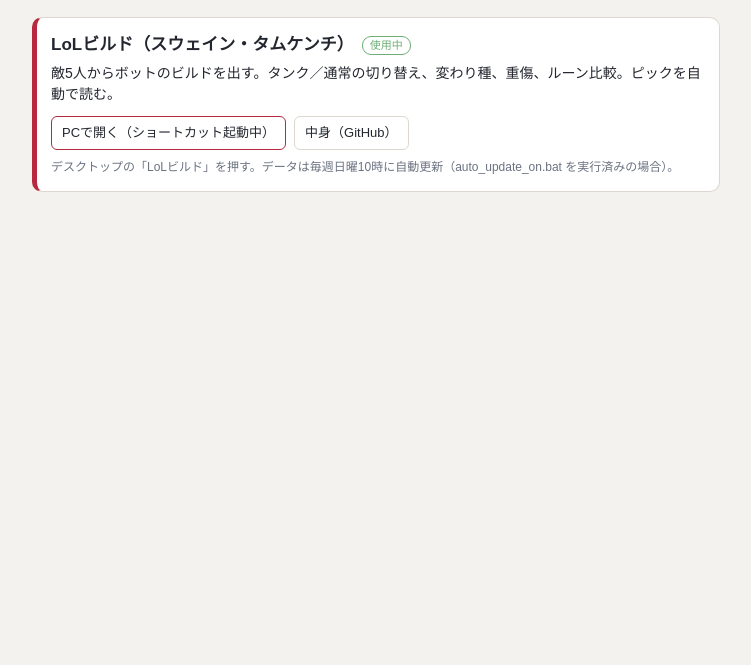
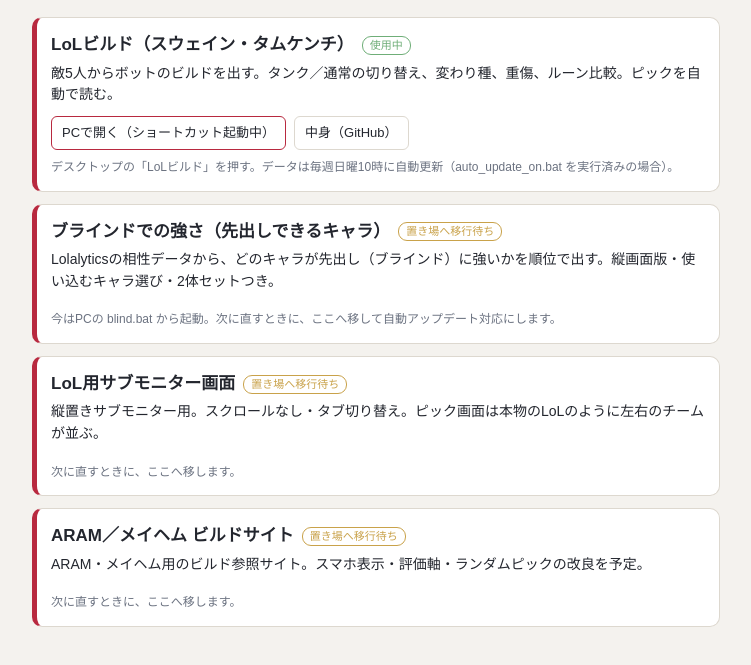
Before and after one commit to nekotenn/lolbuild, a plain HTML site: page tools.html in a window 1280 px wide. Shown: the part 83-748 px from the top of the page, without its empty margins (264-1015 px from the left). Drawn offline with Linux system fonts and the light colour scheme.

Commit message:
ツール置き場のショートカットを自動作成・既存ツールを一覧に追加
Co-Authored-By: Claude Opus 5.5 <noreply@anthropic.com>
Claude-Session: https://claude.ai/code/session_01SVsmVHyX7HvU5QDaBtjWP5

```diff
--- a/tools.html
+++ b/tools.html
@@ -39,6 +39,15 @@ const TOOLS=[
    open:'http://localhost:8765/',openLabel:'PCで開く（ショートカット起動中）',
    how:'デスクトップの「LoLビルド」を押す。データは毎週日曜10時に自動更新（auto_update_on.bat を実行済みの場合）。',
    src:'https://github.com/nekotenn/lolbuild'},
+  {name:'ブラインドでの強さ（先出しできるキャラ）',status:'置き場へ移行待ち',
+   desc:'Lolalyticsの相性データから、どのキャラが先出し（ブラインド）に強いかを順位で出す。縦画面版・使い込むキャラ選び・2体セットつき。',
+   how:'今はPCの blind.bat から起動。次に直すときに、ここへ移して自動アップデート対応にします。'},
+  {name:'LoL用サブモニター画面',status:'置き場へ移行待ち',
+   desc:'縦置きサブモニター用。スクロールなし・タブ切り替え。ピック画面は本物のLoLのように左右のチームが並ぶ。',
+   how:'次に直すときに、ここへ移します。'},
+  {name:'ARAM／メイヘム ビルドサイト',status:'置き場へ移行待ち',
+   desc:'ARAM・メイヘム用のビルド参照サイト。スマホ表示・評価軸・ランダムピックの改良を予定。',
+   how:'次に直すときに、ここへ移します。'},
 ];
 document.getElementById('list').innerHTML=TOOLS.map(t=>`<section class="tool">
   <h2>${t.name}<span class="st${t.status==='使用中'?'':' wip'}">${t.status}</span></h2>
```
Also changed, not shown: 1 other file.
